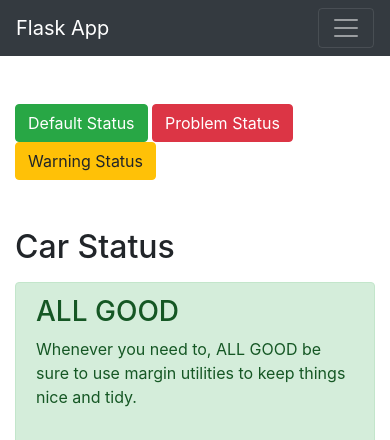
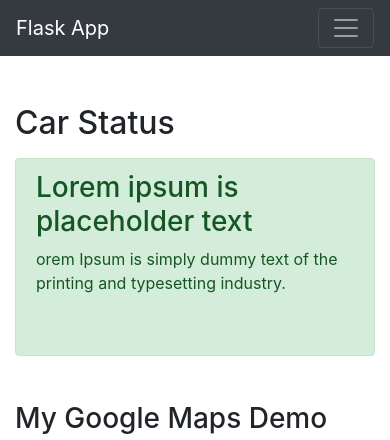
Before and after one commit to badrbejjaj/flask_app, a Flask app: page / in a window 390 px wide. Shown: the top 440 px of the page. Run offline with Flask 2, Linux system fonts and the light colour scheme; some libraries are stand-ins or nearby versions.

Commit message:
git commit -m 'feat(flask_app): make dynamic alert system'

```diff
--- a/app.py
+++ b/app.py
@@ -5,57 +5,84 @@ app = Flask(__name__)
 app.config['SECRET_KEY'] = 'mysecret'
 socketio = SocketIO(app, cors_allowed_origins='*')
 
+def getStatusMessage(status = 'default'):
+    message = {
+        'default' : {
+            "alertClass": "success",
+            "title": "Lorem ipsum is placeholder text",
+            "description": "orem Ipsum is simply dummy text of the printing and typesetting industry."
+        },
+        'temp' : {
+            "alertClass": "warning",
+            "title": "Temperature is High",
+            "description": "orem Ipsum is simply dummy text of the printing and typesetting industry."
+        },
+        'acc' : {
+            "alertClass": "danger",
+            "title": "Voiture est sortie",
+            "description": "orem Ipsum is simply dummy text of the printing and typesetting industry."
+        },
+        'gas' : {
+            "alertClass": "warning",
+            "title": "Niveau de Gaz est tres haut",
+            "description": "orem Ipsum is simply dummy text of the printing and typesetting industry."
+        }
+    }
+
+    return message[status]
+
 # get Message Text By Status
-def getMessage(status):
-    message = {
-        # success green / danger red / warning yellow
-        "alertClass": "",
-        # Alert Title
-        "title": "",
-         # Alert Description
-        "description": ""
-    }
-    print(type(status))
-    if status == '0':
-        message['title'] = "ALL GOOD"
-        message['description'] = "Whenever you need to, ALL GOOD be sure to use margin utilities to keep things nice and tidy."
-        message['alertClass'] = "success"
-    elif status == '1':
-        message['title'] = "ERROR"
-        message['description'] = "Whenever you need to, ERROR be sure to use margin utilities to keep things nice and tidy."
-        message['alertClass'] = "danger"
-    else:
-        message['title'] = "WARNING"
-        message['description'] = "Whenever you need to, WARNING be sure to use margin utilities to keep things nice and tidy."
-        message['alertClass'] = "warning"
+def getMessages(status):
+    message = {}
 
+    for s, value in status.items():
+        print(type(value))
+        if int(value):
+            message[s] = getStatusMessage(s)
+
+    if len (message) > 0:
+        return message
+
+    message['default'] = getStatusMessage()
     return message
 
 # get the current car position
-def getCurrentPosition(status = 0):
-    defaultposition = { "lat": 31.794525, "lng":  -7.0849336 }
-    if status != 0:
-        defaultposition = { "lat": 31.794525, "lng":  -7.0849336 }
+def getDefaultPosition():
+    defaultposition = {
+        "lat": 31.794525,
+        "lng":  -7.0849336
+    }
     return defaultposition
-
 
 @app.route("/")
 def index():
     return render_template('home/index.html')
 
-@app.route("/change_status/<status>")
-def changeStatus(status):
+@app.route("/change_status", methods=['POST'])
+def changeStatus():
+    print(request.form)
+    status = {
+        "temp" : request.form['temp'],
+        "acc" : request.form['acc'],
+        "gas" : request.form['gas']
+    }
+
+    location = {
+        "lat" : float(request.form['lat']),
+        "lng" : float(request.form['lng']),
+    }
+
     # get car localisation
-    position   = getCurrentPosition(status)
+    position = int(request.form['currentStatus']) and location or getDefaultPosition()
+
     # get message by status code
-    message = getMessage(status)
+    message = getMessages(status)
 
     data = {
         "status" :  status,
         "message": message,
         "position" : position
     }
-
     # emit for update front data
     socketio.emit("changeAlert", data)
 
@@ -63,18 +90,23 @@ def changeStatus(status):
 
 @app.route("/current_status")
 def getCurrentStatus():
-    # TOODE - replaec by original get current status function
-    current = "0"
+
+    current = {
+        "temp" : 0,
+        "acc" : 0,
+        "gas" : 0
+    }
+
     # get car localisation
-    position   = getCurrentPosition(current)
+    position = getDefaultPosition()
     # get message by status code
-    message = getMessage(current)
+    message = getMessages(current)
+
     data = {
         "status" :  current,
         "message": message,
         "position" : position
     }
-    print(data)
 
     return jsonify(data)
 
--- a/static/css/style.css
+++ b/static/css/style.css
@@ -1,7 +1,9 @@
 footer {
   z-index: 999;
 }
-
+.alert-messages {
+  padding-bottom: 30px;
+}
 .alert-container.show {
   display: block;
 }
--- a/static/js/index.js
+++ b/static/js/index.js
@@ -1,6 +1,8 @@
 $(document).ready(function () {
-  var socket = io.connect("http://127.0.0.1:5000");
+  var socket = io.connect("http://webapp.local:5000");
   socket.on("changeAlert", function (data) {
+    console.log("🚀 ~ file: index.js ~ line 17 ~ getCurrentStatus ~ data.message", data.message)
+    console.log("🚀 ~ file: index.js ~ line 17 ~ getCurrentStatus ~ data.status", data.status)
     changeStatus(data.status, data.position, data.message);
   });
 });
@@ -14,6 +16,7 @@ function getCurrentStatus() {
     },
     success: function (data) {
       changeStatus(data.status, data.position, data.message);
+
     },
     error: function (data) {
       console.log(data);
@@ -27,9 +30,15 @@ function getCurrentStatus() {
 // handle change status buttons
 $(".change-status-button").on("click", function (e) {
   e.preventDefault();
+  data = {
+    "temp" : 0,
+    "gas" : 0,
+    "acc" : 0
+  }
   $.ajax({
-    url: "/change_status/" + $(this).data("status"),
-    type: "GET",
+    url: "/change_status",
+    type: "POST",
+    data,
     beforeSend() {
       $(".alert-container").addClass("alert-loading");
     },
@@ -44,36 +53,20 @@ $(".change-status-button").on("click", function (e) {
 
 // change the car status
 function changeStatus(status, position, message) {
-  switch (parseInt(status)) {
-    case 0:
-      // default map position (morocco)
-      const defaultPosition = { lat: 31.794525, lng: -7.0849336 };
+  generalStatus = Object.keys(status).filter((item) => parseInt(status[item]))
 
-      // init Map with the default position of the car
-      reloadMap(status, defaultPosition);
-
-      // init alert message and color
-      initAlertMessage(message, position);
-      break;
-    case 1 :
-    case 2:
-      // init Map with the position of the car
-      reloadMap(status, position);
-
-      // intit alert message and color
-      initAlertMessage(message, position);
-      break;
-    default:
-      console.error(status, position, message);
-      break;
+  if (generalStatus.length > 0) {
+    reloadMap(status, position);
+    initAlertMessage(message, position, false);
+  } else {
+    reloadMap(generalStatus.length, position);
+    initAlertMessage(message, position, true);
   }
 }
 
-function reloadMap(status = 0, position) {
-
-
+function reloadMap(status, position) {
   // marke a position
-  if (status != 0) {
+  if (status) {
     const map = new google.maps.Map(document.getElementById("map"), {
       zoom: 8,
       center: position,
@@ -92,12 +85,55 @@ function reloadMap(status = 0, position) {
   }
 }
 
-function initAlertMessage(message, position) {
-  $(".alert-heading").text(message.title);
-  $(".alert-description").text(message.description);
-  // remove recent alert class
-  $(".alert").attr('class', 'alert')
-  $(".alert").addClass("alert-" + message.alertClass);
-  $(".car-location #lat").text(position.lat);
-  $(".car-location #lng").text(position.lng);
+function initAlertMessage(message, position, isDefault) {
+  $('.alert-container').html(getAlertHtml(message, position, isDefault));
 }
+
+
+
+
+function getAlertHtml(message, position, isDefault) {
+
+  let alertHtml = getStatusContent(message);
+  alertHtml += !isDefault ? getLocationHtml(position) : '' ;
+
+  return alertHtml;
+}
+
+function getLocationHtml(position) {
+  return  `<div class="car-location">
+              <h3>Location</h3>
+              <ul class="list-group">
+                <li class="list-group-item list-group-item-info">
+                  <span class="font-weight-bold">Lat</span> =
+                  <span class="font-italic" id="lat">${position.lat}</span>
+                </li>
+                <li class="list-group-item list-group-item-info">
+                  <span class="font-weight-bold">Lng</span> =
+                  <span class="font-italic" id="lng"></span>${position.lng}</span>
+                </li>
+              </ul>
+            </div>`
+}
+
+function getStatusContent(messages) {
+  let statusContent = '<ul class="list-group">';
+  Object.keys(messages).forEach(message => {
+    statusContent += `<div class="alert alert-${messages[message].alertClass}">
+                        <h3 class="alert-heading">${messages[message].title}</h3>
+                        <p class="alert-description mb-5">${messages[message].description}</p></div>`;
+  });
+
+  return statusContent;
+}
+
+function getAlertClass(message) {
+  console.log("🚀 ~ file: index.js ~ line 156 ~ getAlertClass ~ message", message)
+  const isAcc = Object.keys(message).filter(item => item === 'acc');
+
+  if(isAcc.length) {
+    return message?.acc?.alertClass
+  }
+
+  return message?.temp?.alertClass ||  message?.gas?.alertClass;
+}
--- a/templates/home/alert.html
+++ /dev/null
@@ -1,17 +0,0 @@
-<div class="alert" role="alert">
-  <h3 class="alert-heading"></h3>
-  <p class="alert-description mb-5"></p>
-  <div class="car-location">
-    <h3>Location</h3>
-    <ul class="list-group">
-      <li class="list-group-item">
-        <span class="font-weight-bold">Lat</span> =
-        <span class="font-italic" id="lat"></span>
-      </li>
-      <li class="list-group-item">
-        <span class="font-weight-bold">Lng</span> =
-        <span class="font-italic" id="lng"></span>
-      </li>
-    </ul>
-  </div>
-</div>
--- a/templates/home/index.html
+++ b/templates/home/index.html
@@ -5,15 +5,9 @@
 {% block body %}
     <div class="container-fluid mt-5">
         <div class="row">
-            <div class="col-md-6 " id="alert-message">
-                <div class="mb-5">
-                    <button data-status="0" class="btn change-status-button btn-success">Default Status</button>
-                    <button data-status="1" class="btn change-status-button btn-danger">Problem Status</button>
-                    <button data-status="2" class="btn change-status-button btn-warning">Warning Status</button>
-                </div>
+            <div class="col-md-6 alert-messages">
                 <h2 class="mb-3">Car Status</h2>
                 <div class="alert-container alert-loading show">
-                    {% include "home/alert.html" %}
                 </div>
             </div>
             <div class="col-md-6">
```
